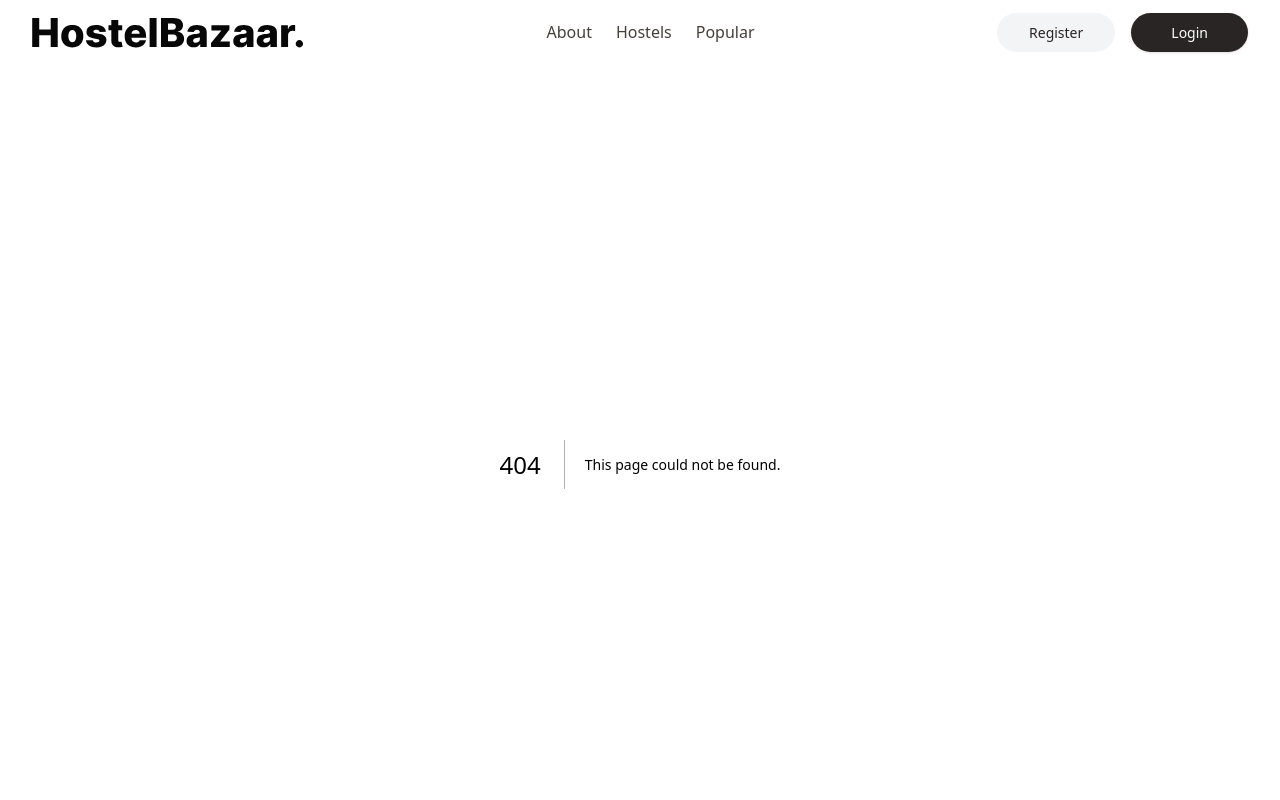
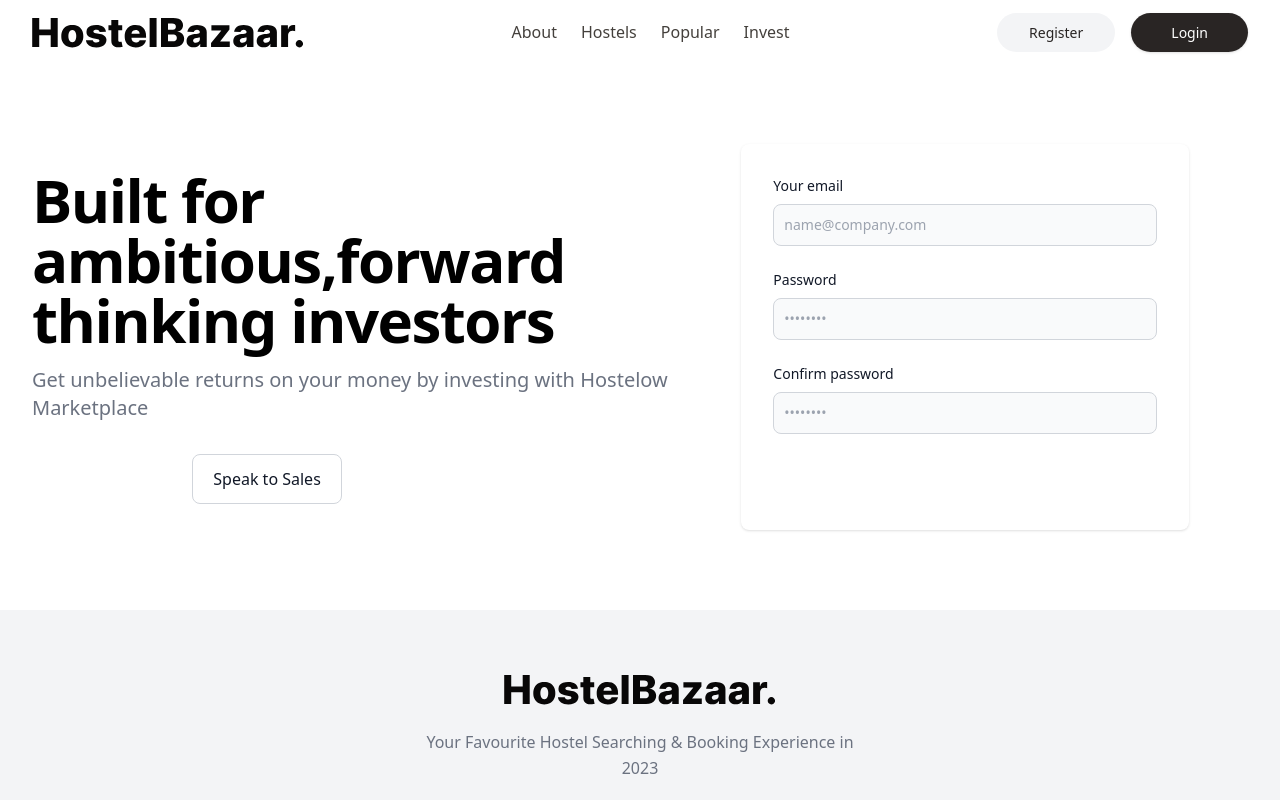
Before and after one commit to AdeelAtta/Hostelow, a Next.js app: page /invest in a window 1280 px wide. Before the commit this address had no page. Shown: the top 800 px of the page. Built offline with nearby package versions, Linux system fonts and the light colour scheme.

Commit message:
Basic Investment Page Layout

```diff
--- a/src/components/common/header.tsx
+++ b/src/components/common/header.tsx
@@ -52,6 +52,16 @@ const Header = () => {
                       className="text-stone-700 transition hover:text-gray-500/75"
                     >
                       Popular
+                    </span>
+                  </Link>
+                </li>
+
+                <li>
+                  <Link href={'/invest'}>
+                    <span
+                      className="text-stone-700 transition hover:text-gray-500/75"
+                    >
+                      Invest
                     </span>
                   </Link>
                 </li>
--- /dev/null
+++ b/src/components/forms/invest-form.tsx
@@ -0,0 +1,27 @@
+import React from 'react'
+
+const InvestForm = () => {
+    return (
+        <div className="w-full bg-white rounded-lg shadow dark:border md:mt-0 sm:max-w-md xl:p-0 dark:bg-gray-800 dark:border-gray-700">
+            <div className="p-6 space-y-4 md:space-y-6 sm:p-8">
+                <form className="space-y-4 md:space-y-6" action="#">
+                    <div>
+                        <label htmlFor="email" className="block mb-2 text-sm font-medium text-gray-900 dark:text-white">Your email</label>
+                        <input type="email" name="email" id="email" className="bg-gray-50 border border-gray-300 text-gray-900 sm:text-sm rounded-lg focus:ring-primary-600 focus:border-primary-600 block w-full p-2.5 dark:bg-gray-700 dark:border-gray-600 dark:placeholder-gray-400 dark:text-white dark:focus:ring-blue-500 dark:focus:border-blue-500" placeholder="name@company.com" required />
+                    </div>
+                    <div>
+                        <label htmlFor="password" className="block mb-2 text-sm font-medium text-gray-900 dark:text-white">Password</label>
+                        <input type="password" name="password" id="password" placeholder="••••••••" className="bg-gray-50 border border-gray-300 text-gray-900 sm:text-sm rounded-lg focus:ring-primary-600 focus:border-primary-600 block w-full p-2.5 dark:bg-gray-700 dark:border-gray-600 dark:placeholder-gray-400 dark:text-white dark:focus:ring-blue-500 dark:focus:border-blue-500" required />
+                    </div>
+                    <div>
+                        <label htmlFor="confirm-password" className="block mb-2 text-sm font-medium text-gray-900 dark:text-white">Confirm password</label>
+                        <input type="confirm-password" name="confirm-password" id="confirm-password" placeholder="••••••••" className="bg-gray-50 border border-gray-300 text-gray-900 sm:text-sm rounded-lg focus:ring-primary-600 focus:border-primary-600 block w-full p-2.5 dark:bg-gray-700 dark:border-gray-600 dark:placeholder-gray-400 dark:text-white dark:focus:ring-blue-500 dark:focus:border-blue-500" required />
+                    </div>
+                    <button type="submit" className="w-full text-white bg-primary-600 hover:bg-primary-700 focus:ring-4 focus:outline-none focus:ring-primary-300 font-medium rounded-lg text-sm px-5 py-2.5 text-center dark:bg-primary-600 dark:hover:bg-primary-700 dark:focus:ring-primary-800">Create an account</button>
+                </form>
+            </div>
+        </div>
+    )
+}
+
+export default InvestForm
--- /dev/null
+++ b/src/pages/invest.tsx
@@ -0,0 +1,27 @@
+import InvestForm from '@/components/forms/invest-form'
+import React from 'react'
+
+const invest = () => {
+    return (
+        <section className="relative max-w-screen-xl mx-auto px-8 md:py-12 bg-white dark:bg-gray-900">
+            <div className="grid py-8 mx-auto lg:gap-8 xl:gap-0 lg:grid-cols-12">
+                <div className="mr-auto place-self-center lg:col-span-7">
+                    <h1 className="max-w-2xl mb-4 text-4xl font-extrabold tracking-tight leading-none md:text-5xl xl:text-6xl dark:text-white">Built for ambitious,forward thinking investors</h1>
+                    <p className="max-w-2xl mb-6 font-light text-gray-500 lg:mb-8 md:text-lg lg:text-xl dark:text-gray-400">Get unbelievable returns on your money by investing with Hostelow Marketplace</p>
+                    <a href="#" className="inline-flex items-center justify-center px-5 py-3 mr-3 text-base font-medium text-center text-white rounded-lg bg-primary-700 hover:bg-primary-800 focus:ring-4 focus:ring-primary-300 dark:focus:ring-primary-900">
+                        Get started
+                        <svg className="w-5 h-5 ml-2 -mr-1" fill="currentColor" viewBox="0 0 20 20" xmlns="http://www.w3.org/2000/svg"><path fill-rule="evenodd" d="M10.293 3.293a1 1 0 011.414 0l6 6a1 1 0 010 1.414l-6 6a1 1 0 01-1.414-1.414L14.586 11H3a1 1 0 110-2h11.586l-4.293-4.293a1 1 0 010-1.414z" clip-rule="evenodd"></path></svg>
+                    </a>
+                    <a href="#" className="inline-flex items-center justify-center px-5 py-3 text-base font-medium text-center text-gray-900 border border-gray-300 rounded-lg hover:bg-gray-100 focus:ring-4 focus:ring-gray-100 dark:text-white dark:border-gray-700 dark:hover:bg-gray-700 dark:focus:ring-gray-800">
+                        Speak to Sales
+                    </a>
+                </div>
+                <div className="hidden lg:mt-0 lg:col-span-5 lg:flex">
+                    <InvestForm />
+                </div>
+            </div>
+        </section>
+    )
+}
+
+export default invest
```
Also changed, not shown: 1 other file (tests, documents, lock files or other folders).
